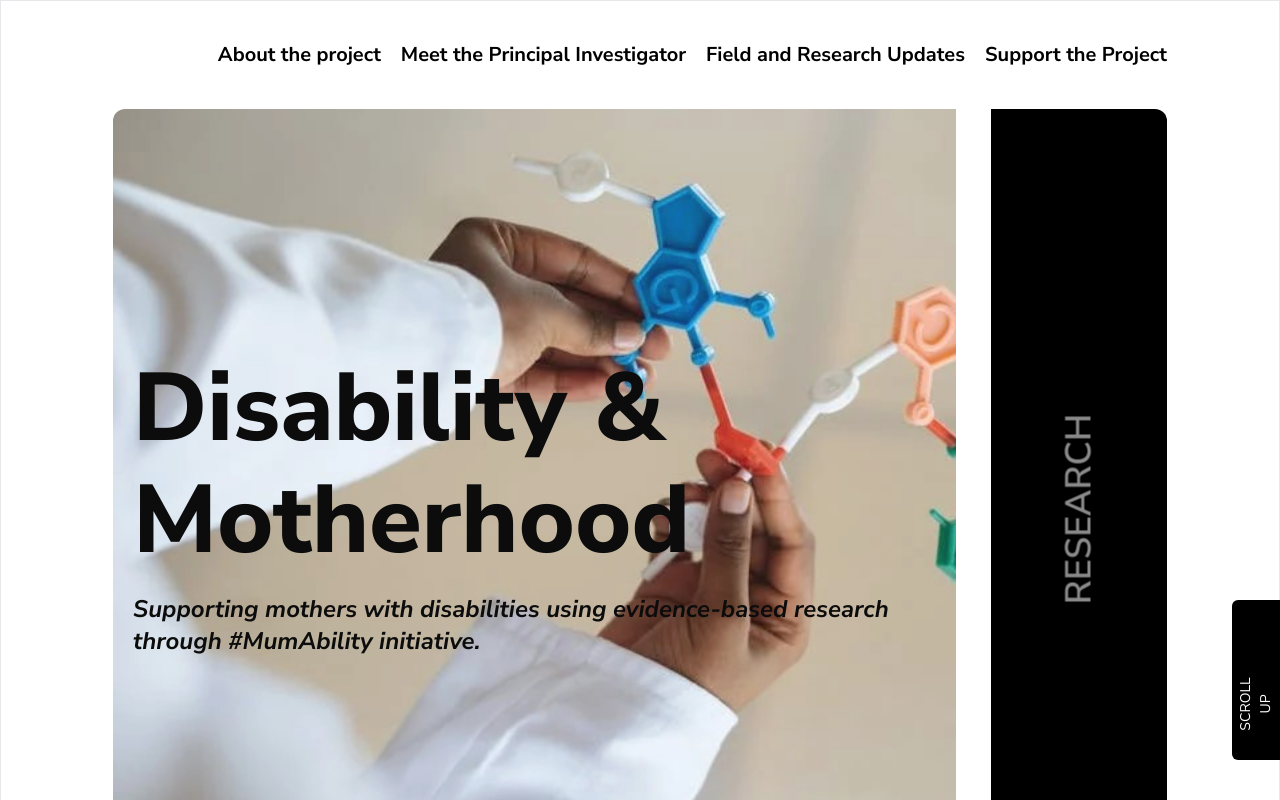
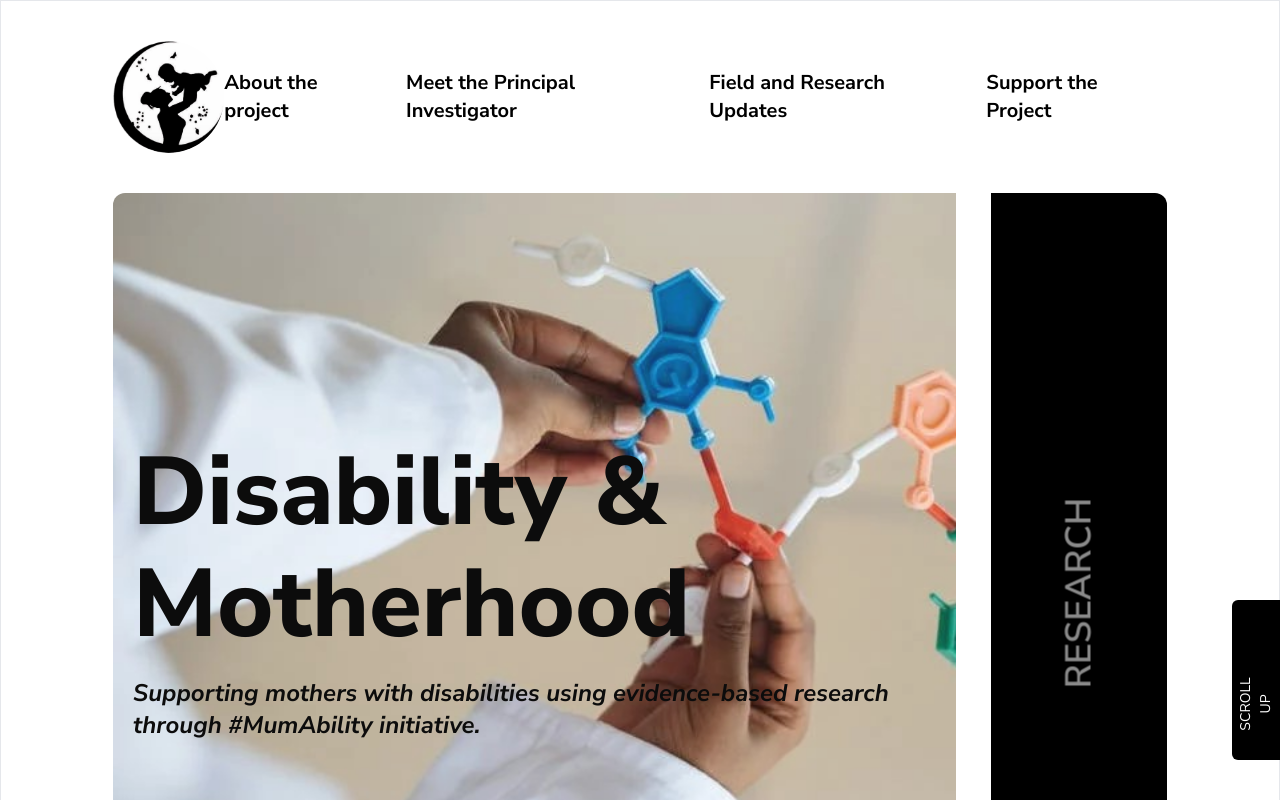
Before and after one commit to Cosmosvybes/disability_and_motherhood, a React (Vite) app: page / in a window 1280 px wide. Shown: the top 800 px of the page. Built offline with nearby package versions, Linux system fonts and the light colour scheme; some icons are missing.

Commit message:
added logo

```diff
--- a/src/Components/Pages/Landing/Components/Footer.tsx
+++ b/src/Components/Pages/Landing/Components/Footer.tsx
@@ -1,5 +1,5 @@
 import { ArrowRight, Linkedln, Mail, Twitter } from "react-huge-icons/solid";
-
+import image from "../../../../assets/mother.jpg";
 const Footer = () => {
   return (
     <>
@@ -64,9 +64,14 @@ const Footer = () => {
             </div>
           </div>
 
-          <div className="relative w-28 h-28 max-md:h-24 max-md:w-24 max-sm:w-24 max-sm:w-h-24 flex justify-center items-center rounded-full border">
-            <h1 className="text-2xl text-white"> Logo</h1>
-          </div>
+          <div
+            className="relative w-28 h-28 max-md:h-24  max-md:w-24 max-sm:w-24 max-sm:w-h-24 flex justify-center items-center rounded-full"
+            style={{
+              backgroundImage: `url(${image})`,
+              backgroundRepeat: "no-repeat",
+              backgroundSize: "cover",
+            }}
+          ></div>
         </div>
 
         <div className="relative max-sm:px-2 ">
--- a/src/Components/Pages/Landing/Landing.tsx
+++ b/src/Components/Pages/Landing/Landing.tsx
@@ -52,7 +52,7 @@ const Landing = () => {
             </div>
           </div>
 
-          <div className="relative  flex rounded-bl-none rounded-tl-none max-sm:rounded-none bg-black text-white   max-md:-z-20 justify-center items-center h-full w-1/6 max-sm:w-1/5 max-md:h-full rounded-xl">
+          <div className="relative  flex rounded-bl-none rounded-tl-none max-sm:rounded-none bg-black text-white  max-md:w-1/2  -z-10  justify-center items-center h-full w-1/6 max-sm:w-1/5 max-md:h-full rounded-xl">
             <h1 className="text-4xl animate-pulse text-white max-md:text-text-black max-sm:text-white -rotate-90 max-sm:text-sm font-semibold ">
               RESEARCH
             </h1>
--- a/src/Components/Tools/Nav/Navbar.tsx
+++ b/src/Components/Tools/Nav/Navbar.tsx
@@ -1,7 +1,7 @@
 import { useState } from "react";
 import { MenuLineHorizontal, RemoveCircle } from "react-huge-icons/solid";
 import { Link } from "react-scroll";
-
+import image from "../../../assets/mother.jpg";
 const Navbar = () => {
   const [menu] = useState([
     { id: 1, title: "About the project" },
@@ -12,7 +12,7 @@ const Navbar = () => {
   const [toggle, setToggle] = useState(false);
   return (
     <>
-      <div className="relative flex px-28 py-10 max-sm:px-2 max-md:px-4 justify-end items-center">
+      <div className="relative flex px-28 py-10 max-sm:px-2 max-md:px-4 justify-between items-center">
         <div
           className="absolute bg-gray-50 flex justify-center items-center flex-col  transition duration-500  left-0 w-full"
           style={{
@@ -36,6 +36,14 @@ const Navbar = () => {
             ))}
           </div>
         </div>
+        <div
+          className="relative w-28 h-28 max-md:h-24  max-md:w-24 max-sm:w-24 max-sm:w-h-24 flex justify-center items-center rounded-full"
+          style={{
+            backgroundImage: `url(${image})`,
+            backgroundRepeat: "no-repeat",
+            backgroundSize: "cover",
+          }}
+        ></div>
         {/* <h1 className="text-2xl font-bold text-black">Logo </h1> */}
 
         <div className="relative max-sm:hidden max-md:hidden   justify-evenly flex gap-5">
```
